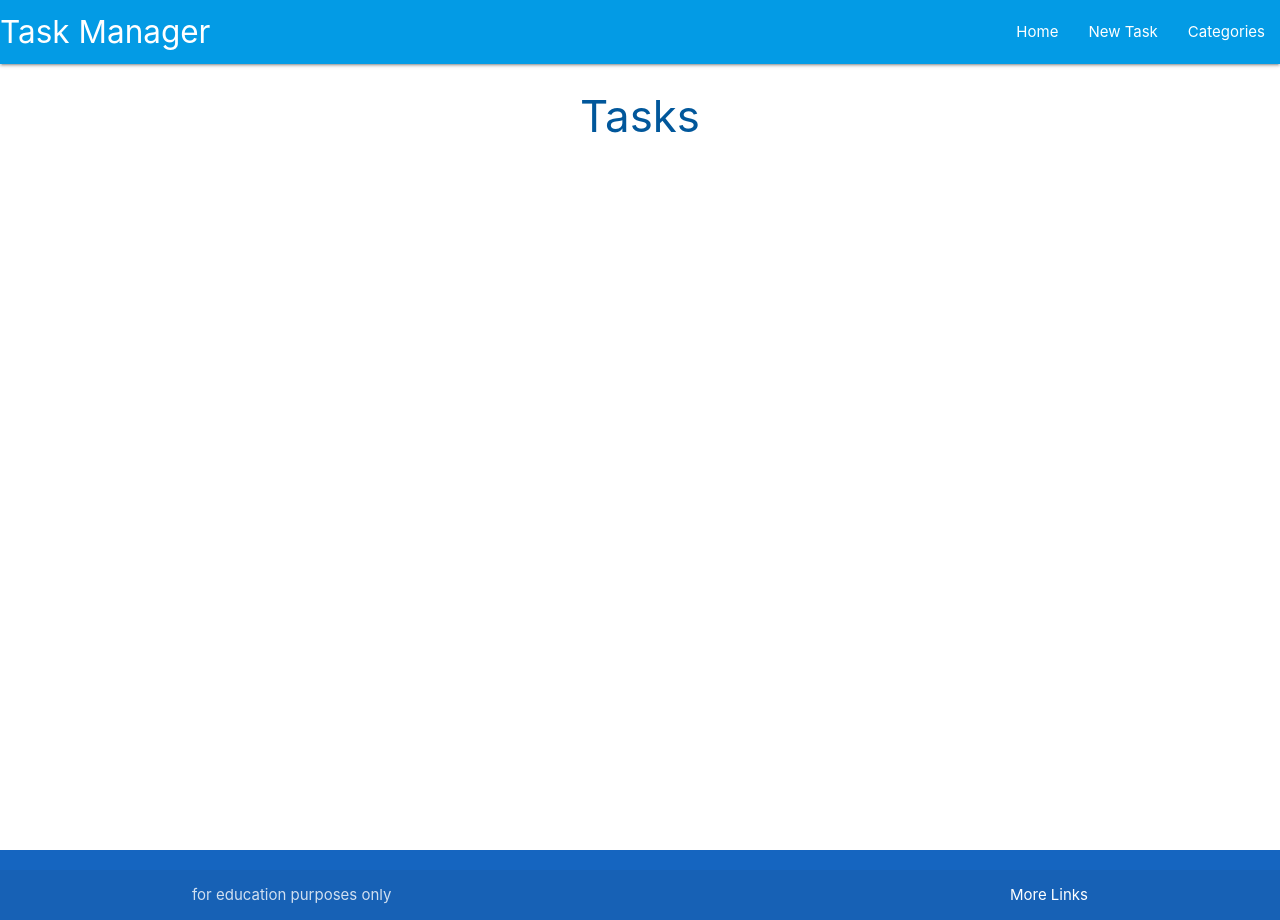
After one commit to BOM-98/flask-sqlalchemy, a Flask app: template taskmanager/templates/tasks.html in a window 1280 px wide. The commit adds this page. Run offline with Flask 3, Linux system fonts and the light colour scheme; the template is opened without the code that fills it, so the values that code supplies are empty.

Commit message:
second commit

```diff
--- a/taskmanager/routes.py
+++ b/taskmanager/routes.py
@@ -1,7 +1,8 @@
 from flask import render_template
 from taskmanager import app, db
+from taskmanager.models import Category, Task
 
 
 @app.route("/")
 def home():
-    return render_template("base.html")
+    return render_template("tasks.html")
--- /dev/null
+++ b/taskmanager/static/css/style.css
@@ -0,0 +1,9 @@
+  body {
+      display: flex;
+      min-height: 100vh;
+      flex-direction: column;
+  }
+
+  main {
+      flex: 1 0 auto;
+  }
--- /dev/null
+++ b/taskmanager/static/js/script.js
@@ -0,0 +1,5 @@
+document.addEventListener('DOMContentLoaded', function () {
+
+    let sidenav = document.querySelectorAll('.sidenav');
+    M.Sidenav.init(sidenav);
+});
--- a/taskmanager/templates/base.html
+++ b/taskmanager/templates/base.html
@@ -4,9 +4,68 @@
     <meta charset="UTF-8" />
     <meta http-equiv="X-UA-Compatible" content="IE=edge" />
     <meta name="viewport" content="width=device-width, initial-scale=1.0" />
+    <!-- font awesome cdn -->
+    <link
+      rel="stylesheet"
+      href="https://cdnjs.cloudflare.com/ajax/libs/font-awesome/6.4.2/css/all.min.css"
+      integrity="sha512-z3gLpd7yknf1YoNbCzqRKc4qyor8gaKU1qmn+CShxbuBusANI9QpRohGBreCFkKxLhei6S9CQXFEbbKuqLg0DA=="
+      crossorigin="anonymous"
+      referrerpolicy="no-referrer"
+    />
+    <!-- Compiled and minified CSS -->
+    <link
+      rel="stylesheet"
+      href="https://cdnjs.cloudflare.com/ajax/libs/materialize/1.0.0/css/materialize.min.css"
+      type="text/css"
+    />
+    <link
+      rel="stylesheet"
+      href="{{ url_for('static', filename='css/style.css')}}"
+      type="text/css"
+    />
     <title>Task Manager</title>
   </head>
   <body>
-    Hello World!
+    <header>
+      <nav class="light-blue darken-1">
+        <div class="nav-wrapper">
+          <a href="{{ url_for('home') }}" class="brand-logo">Task Manager</a>
+          <a href="#" data-target="mobile-demo" class="sidenav-trigger"
+            ><i class="fas fa-bars"></i
+          ></a>
+          <ul class="right hide-on-med-and-down">
+            <li><a href="{{ url_for('home')}}">Home</a></li>
+            <li><a href="">New Task</a></li>
+            <li><a href="">Categories</a></li>
+          </ul>
+        </div>
+      </nav>
+
+      <ul class="sidenav" id="mobile-demo">
+        <li><a href="{{ url_for('home')}}">Home</a></li>
+        <li><a href="">New Task</a></li>
+        <li><a href="">Categories</a></li>
+      </ul>
+    </header>
+
+    <main class="container">{% block content %} {% endblock %}</main>
+
+    <footer class="page-footer blue darken-3">
+      <div class="footer-copyright">
+        <div class="container">
+          for education purposes only
+          <a
+            class="white-text right"
+            href="https://codeinstitute.net"
+            target="_blank"
+            >More Links</a
+          >
+        </div>
+      </div>
+    </footer>
+
+    <!-- Compiled and minified JavaScript -->
+    <script src="https://cdnjs.cloudflare.com/ajax/libs/materialize/1.0.0/js/materialize.min.js"></script>
+    <script src="{{ url_for('static', filename='js/script.js') }}"></script>
   </body>
 </html>
--- /dev/null
+++ b/taskmanager/templates/tasks.html
@@ -0,0 +1,7 @@
+{% extends "base.html" %}
+
+{% block content %}
+
+<h3 class="light-blue-text text-darken-4 center-align">Tasks</h3>
+
+{% endblock %}
```
Also changed, not shown: taskmanager/models.py (added, +30 -0 lines).
